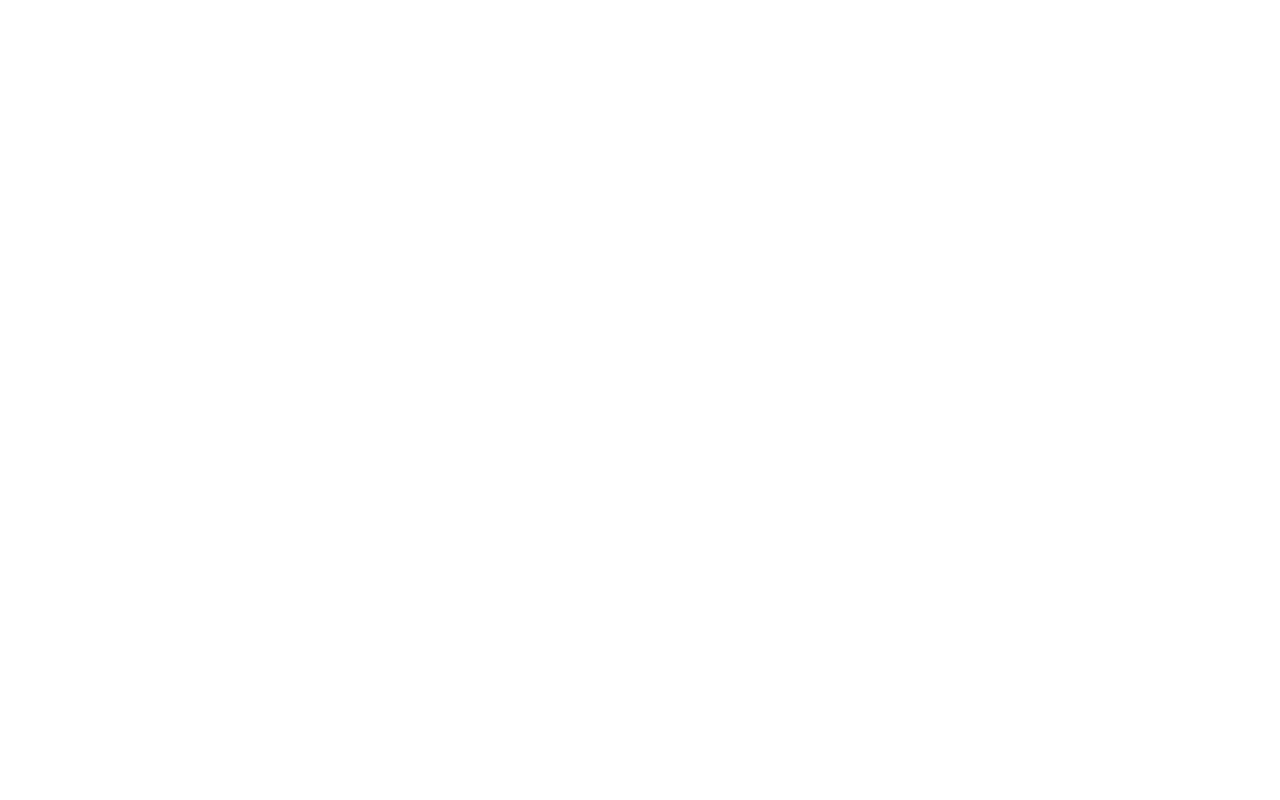
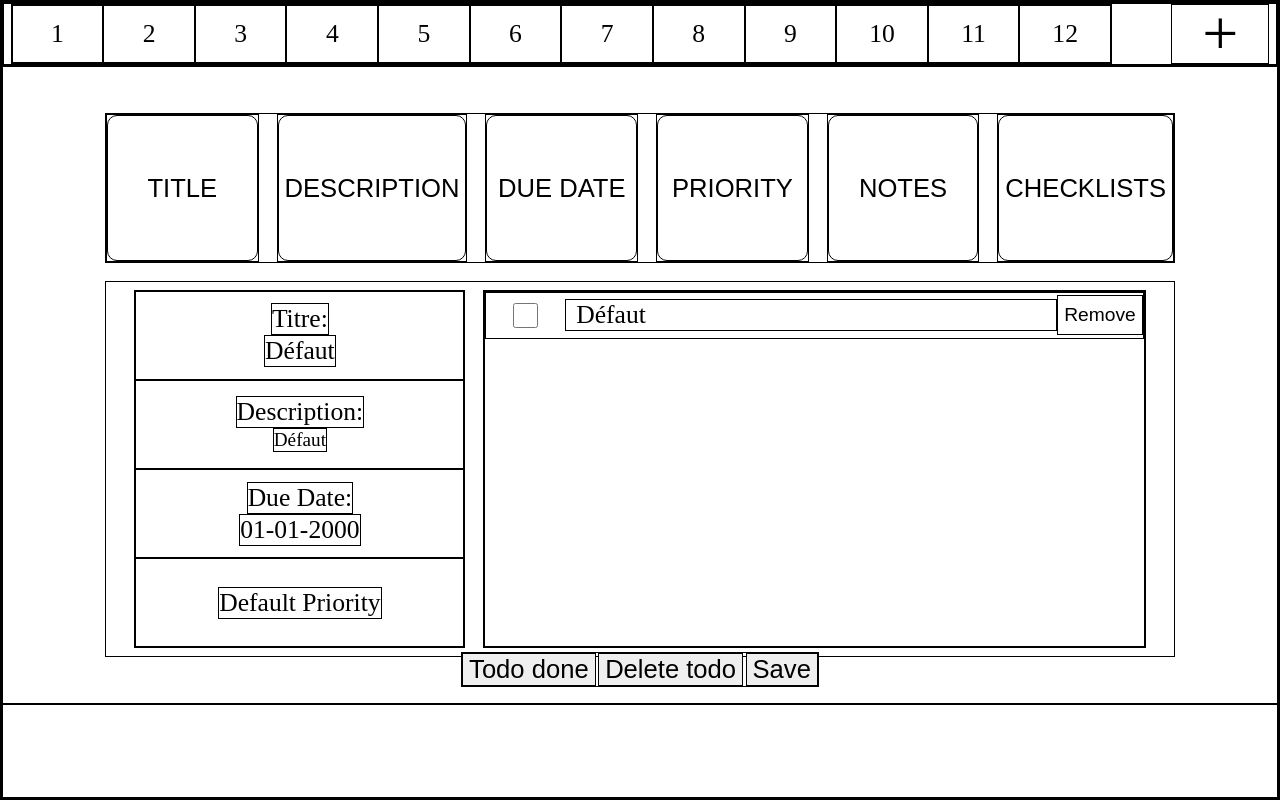
Before and after one commit to MSKTArcanine/TOP-ToDoList, a website built with webpack: page src/index.html in a window 1280 px wide. Built offline with nearby package versions, Linux system fonts and the light colour scheme.

Commit message:
html/css base

```diff
--- a/src/index.html
+++ b/src/index.html
@@ -3,5 +3,81 @@
   <head>
     <title><%= htmlWebpackPlugin.options.title %></title>
   </head>
-  <body></body>
+  <body>
+    <nav>
+      <div id="flexDiv">
+        <div id="projectsDiv">
+          <div class="projectCard">1</div>
+          <div class="projectCard">2</div>
+          <div class="projectCard">3</div>
+          <div class="projectCard">4</div>
+          <div class="projectCard">5</div>
+          <div class="projectCard">6</div>
+          <div class="projectCard">7</div>
+          <div class="projectCard">8</div>
+          <div class="projectCard">9</div>
+          <div class="projectCard">10</div>
+          <div class="projectCard">11</div>
+          <div class="projectCard">12</div>
+        </div>
+        <div id="projectButtonDiv">+</div>
+      </div>
+    </nav>
+    <main>
+      <div class="flexLayout">
+        <div>
+          <button class="buttonTitle">TITLE</button>
+        </div>
+        <div>
+          <button class="buttonDesc">DESCRIPTION</button>
+        </div>
+        <div>
+          <button class="buttonDueDate">DUE DATE</button>
+        </div>
+        <div>
+          <button class="buttonPriority">PRIORITY</button>
+        </div>
+        <div>
+          <button class="buttonNotes">NOTES</button>
+        </div>
+        <div>
+          <button class="buttonChecklists">CHECKLISTS</button>
+        </div>
+      </div>
+      <div class="mainFrame">
+        <div class="mainFramePropLayout">
+          <div class="props titleProps">
+            <span class="title">Titre: </span>
+            <span class="titleValue">Défaut</span>
+          </div>
+          <div class="props descriptionProps">
+            <span class="desc">Description: </span>
+            <span class="descValue">Défaut</span>
+          </div>
+          <div class="props dueDateProps">
+            <span class="dueDate">Due Date:</span>
+            <span class="dueDateValue">01-01-2000</span>
+          </div>
+          <div class="props priorityProps">
+            <p class="priorityValue">Default Priority</p>
+          </div>
+        </div>
+        <div class="mainFrameGridLayout">
+          <form>
+            <label for="test">
+              <input id="test" type="checkbox" />
+              <span>Défaut</span>
+              <button class="deleteTaskButton">Remove</button>
+            </label>
+          </form>
+        </div>
+      </div>
+      <div class="buttonsDiv">
+        <button class="validationButton">Todo done</button>
+        <button class="deleteTodoButton">Delete todo</button>
+        <button class="saveButton">Save</button>
+      </div>
+    </main>
+    <footer></footer>
+  </body>
 </html>
--- a/src/style.css
+++ b/src/style.css
@@ -0,0 +1,165 @@
+* {
+  box-sizing: border-box;
+  border: 1px solid black;
+}
+html {
+  box-sizing: inherit;
+  font-size: 10px;
+}
+body {
+  margin: 0;
+  padding: 0;
+  display: flex;
+  flex-flow: column nowrap;
+}
+/* NAV */
+nav {
+  height: 8vh;
+}
+#flexDiv {
+  padding: 0 0.523% 0 0.523%;
+  display: flex;
+  flex-flow: row;
+  height: 100%;
+  justify-content: space-between;
+}
+#projectsDiv {
+  width: 87.5%;
+  display: flex;
+  flex-flow: row nowrap;
+}
+#projectButtonDiv {
+  width: 7.8%;
+}
+#projectsDiv .projectCard {
+  height: 100%;
+  flex: 1;
+  max-width: 25%;
+  font-size: 2vmax;
+  display: flex;
+  justify-content: center;
+  align-items: center;
+}
+#projectButtonDiv {
+  font-size: 5vmax;
+  display: flex;
+  justify-content: center;
+  align-items: center;
+}
+/* MAIN */
+main {
+  height: calc(80vh - 2px);
+  display: flex;
+  flex-flow: column nowrap;
+  justify-content: center;
+  align-items: center;
+  gap: 18px;
+  margin: auto;
+  width: 100%;
+}
+/* LES BOUTTONS POUR CHANGER LES VALUES */
+main .flexLayout {
+  display: flex;
+  width: 100%;
+  height: 150px;
+  max-width: 84%;
+  gap: 18px;
+}
+.flexLayout button {
+  background-color: transparent;
+  border-radius: 10px;
+  border: 1px solid black;
+}
+
+/* LE DISPLAY */
+main .mainFrame {
+  width: 100%;
+  height: 59%;
+  max-width: 84%;
+  display: flex;
+  flex-flow: row nowrap;
+  justify-content: center;
+  justify-items: center;
+  gap: 18px;
+}
+
+main .flexLayout * {
+  height: 100%;
+  flex: 1;
+  display: flex;
+  justify-content: center;
+  align-items: center;
+  font-size: 2vmax;
+}
+
+/* DISPLAY A GAUCHE */
+main .mainFramePropLayout {
+  width: 31%;
+  margin: 0.9vh 0 0.9vh 0;
+  display: flex;
+  flex-flow: column nowrap;
+  justify-content: space-evenly;
+}
+.props {
+  flex: 1;
+  height: 20%;
+  display: flex;
+  flex-flow: column wrap;
+  justify-content: center;
+  align-items: center;
+  font-size: 2vmax;
+}
+.descValue {
+  font-size: 1.5vmax;
+}
+/* DISPLAY A DROITE */
+main .mainFrameGridLayout {
+  width: 62%;
+  margin: 0.9vh 0 0.9vh 0;
+  font-size: 2vmax;
+  overflow: auto;
+}
+form {
+  width: 100%;
+  height: 100%;
+}
+label {
+  display: block;
+  float: left;
+  display: flex;
+  justify-content: center;
+  align-items: center;
+  width: 100%;
+}
+label span {
+  padding: 0 1rem 0 1rem;
+  text-align: justify;
+  flex: 8;
+}
+label button {
+  display: block;
+  font-size: 1.5vmax;
+  flex: 1;
+  background-color: transparent;
+  padding-top: 1vh;
+  padding-bottom: 1vh;
+}
+.mainFrameGridLayout input {
+  width: 2vmax;
+  height: 2vmax;
+  flex: 1;
+  margin: 1rem;
+}
+/* NOTES */
+footer {
+  height: calc(12vh - 2px);
+}
+/* LES 3 BOUTTONS EN BAS */
+.buttonsDiv {
+  position: absolute;
+  top: 81.5vh;
+  margin: auto;
+}
+.buttonsDiv button {
+  font-size: 2vmax;
+}
```
